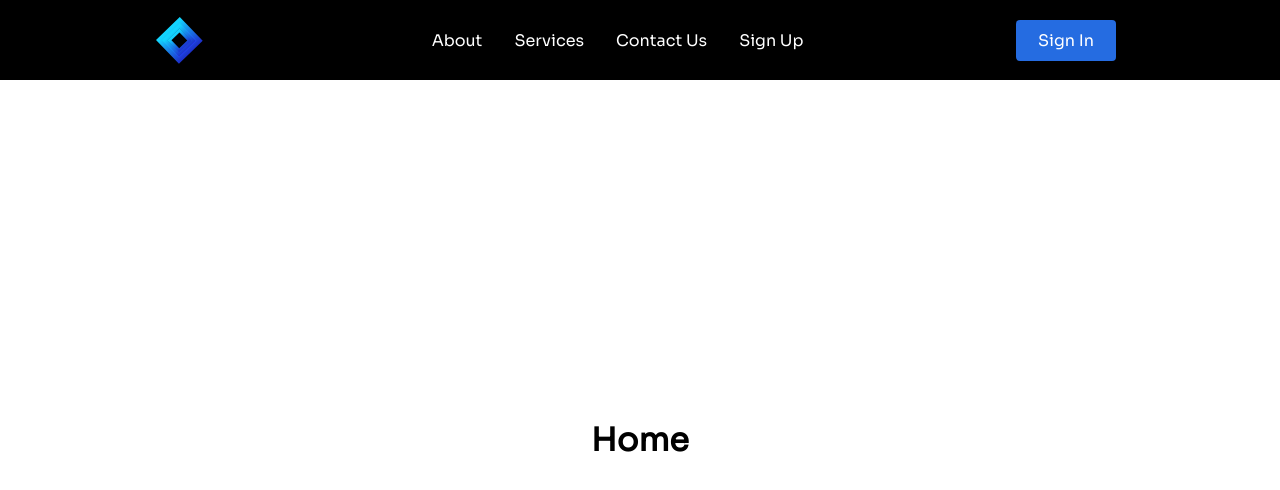
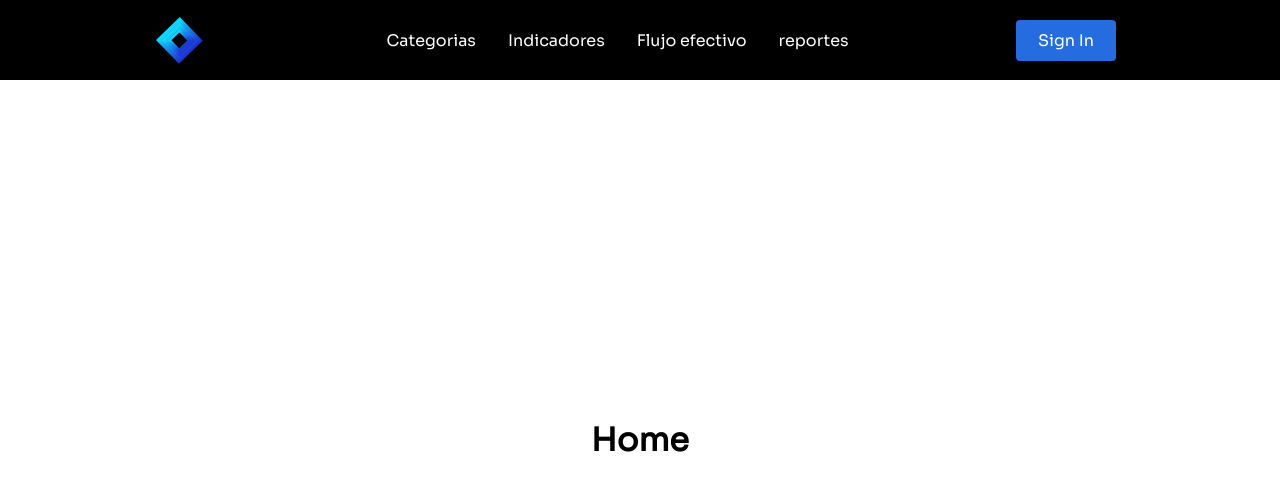
Before and after one commit to AndresThomas/cashflow, a React (Create React App) app: page / in a window 1280 px wide. Shown: the top 490 px of the page. Built offline with nearby package versions, Linux system fonts and the light colour scheme.

Commit message:
navbar and navigation complete

```diff
--- a/src/components/Navbar/index.js
+++ b/src/components/Navbar/index.js
@@ -17,17 +17,17 @@ const Navbar = () => {
         </NavLink>
         <Bars />
         <NavMenu>
-          <NavLink to='/about' activeStyle>
-            About
+          <NavLink to='/Categorias' activeStyle>
+          Categorias
           </NavLink>
-          <NavLink to='/services' activeStyle>
-            Services
+          <NavLink to='/Indicadores' activeStyle>
+            Indicadores
           </NavLink>
-          <NavLink to='/contact-us' activeStyle>
-            Contact Us
+          <NavLink to='/Flujo' activeStyle>
+            Flujo efectivo
           </NavLink>
-          <NavLink to='/sign-up' activeStyle>
-            Sign Up
+          <NavLink to='/reportes' activeStyle>
+            reportes
           </NavLink>
           {/* Second Nav */}
           {/* <NavBtnLink to='/sign-in'>Sign In</NavBtnLink> */}
```
